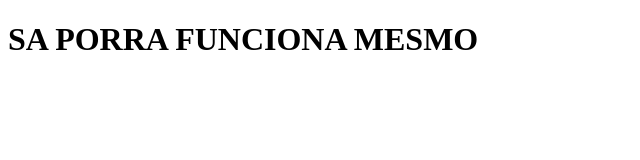
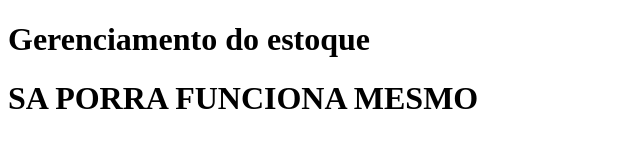
Before and after one commit to matheuscorreaprestes/Estoque, a plain HTML site: page pages/add.html in a window 1280 px wide. Shown: the whole page, without its empty margins (0-640 px from the left). Drawn offline with Linux system fonts and the light colour scheme.

Commit message:
add favicon

```diff
--- a/pages/add.html
+++ b/pages/add.html
@@ -3,9 +3,13 @@
 <head>
     <meta charset="UTF-8">
     <meta name="viewport" content="width=device-width, initial-scale=1.0">
-    <title>Document</title>
+    <title>Gerenciamento</title>
+    <link rel="shortcut icon" href="/sla.ico" type="image/x-icon">
 </head>
 <body>
+    <header>
+        <h1>Gerenciamento do estoque</h1>
+    </header>
     <h1>SA PORRA FUNCIONA MESMO</h1>
 </body>
 </html>
```
Also changed, not shown: pages/admin.html (+1 -0 lines), pages/cons.html (+1 -0 lines), pages/geren.html (+1 -0 lines), pages/login.html (+1 -1 lines), pages/menu.html (+1 -0 lines), pages/venda.html (+1 -0 lines), sla.ico (added).
